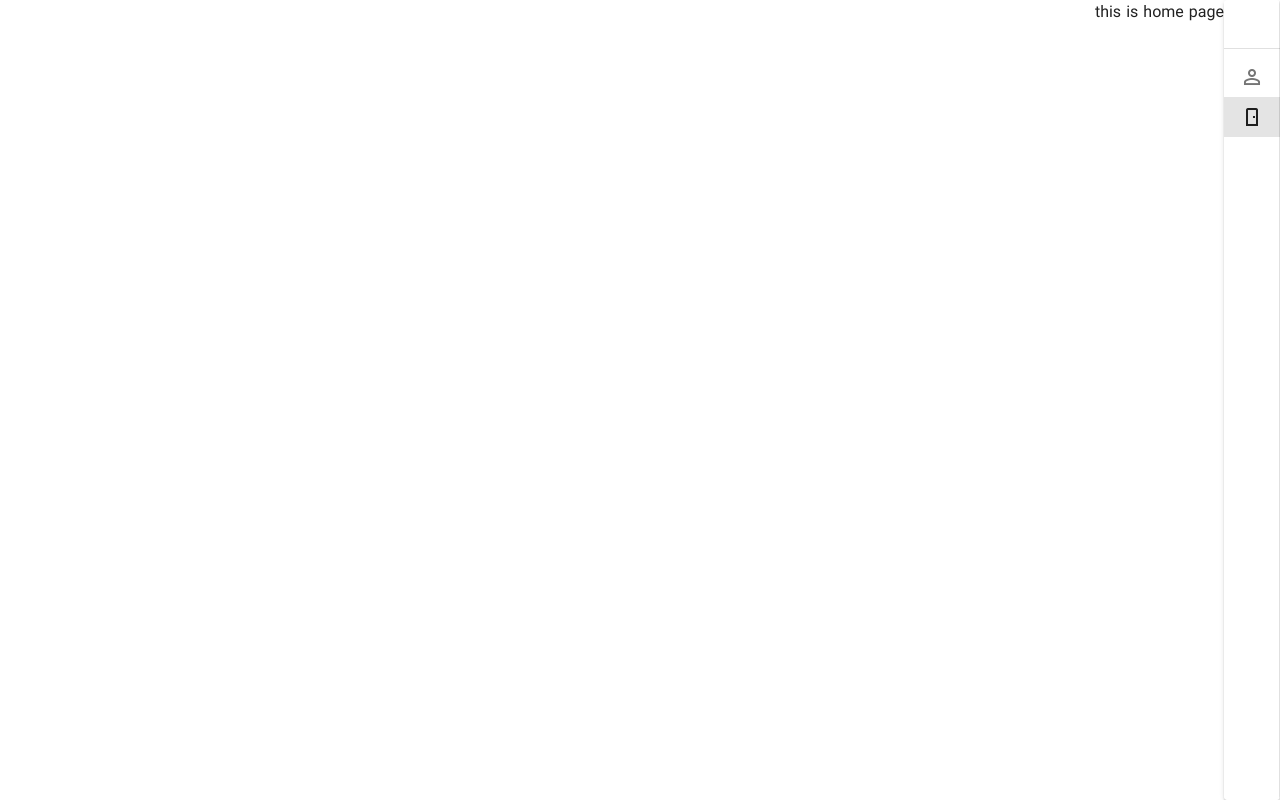
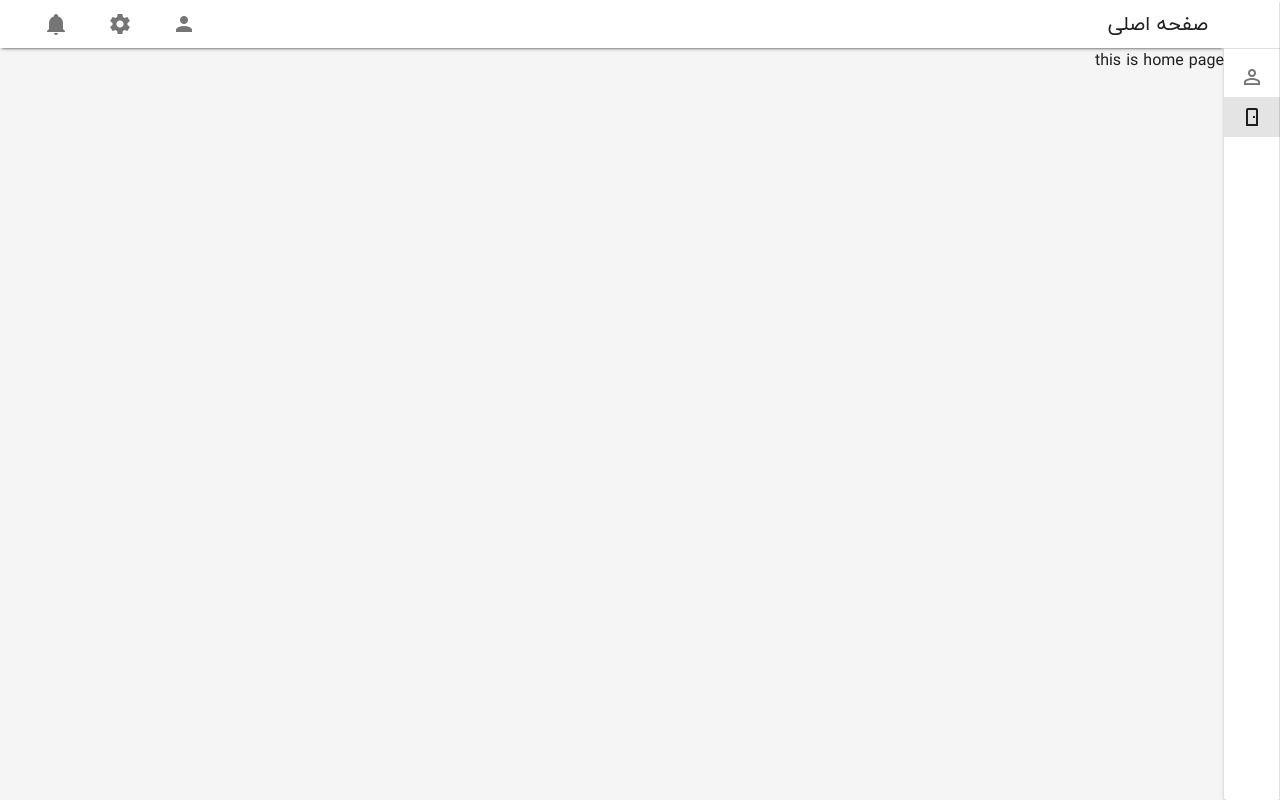
Before and after one commit to mmd1380/Project, a Vue app: page /auth in a window 1280 px wide. Both pictures are taken after a click on the button "ورود به سیستم". Built offline with nearby package versions, Linux system fonts and the light colour scheme.

Commit message:
add header to default layout

```diff
--- /dev/null
+++ b/src/components/layout/AppHeader.vue
@@ -0,0 +1,33 @@
+<template>
+  <v-card>
+    <v-toolbar dense flat tile>
+      <v-toolbar-title>{{ title }}</v-toolbar-title>
+      <v-spacer></v-spacer>
+
+      <v-toolbar-items class="px-2">
+        <v-btn rounded tile icon class="mx-2">
+          <v-icon>mdi-account</v-icon>
+        </v-btn>
+        <v-btn icon class="mx-2">
+          <v-icon>mdi-cog</v-icon>
+        </v-btn>
+        <v-btn icon class="mx-2">
+          <v-icon>mdi-bell</v-icon>
+        </v-btn>
+      </v-toolbar-items>
+    </v-toolbar>
+  </v-card>
+</template>
+
+<script>
+export default {
+  name: "AppHeader",
+  data: () => ({
+    title: "صفحه اصلی"
+  })
+}
+</script>
+
+<style scoped>
+
+</style>
--- a/src/components/layout/AppMenu.vue
+++ b/src/components/layout/AppMenu.vue
@@ -1,9 +1,9 @@
 <template>
   <v-card>
     <v-navigation-drawer
-        v-model="drawer"
-        :mini-variant.sync="mini"
-        permanent
+      v-model="drawer"
+      :mini-variant.sync="mini"
+      permanent
     >
       <v-list-item class="px-2">
 
--- a/src/layout/default.vue
+++ b/src/layout/default.vue
@@ -1,17 +1,21 @@
 <template>
-  <div class="d-flex">
+  <div class="d-flex overflow-hidden">
     <AppMenu></AppMenu>
     <div class="view">
-      <slot></slot>
+      <AppHeader></AppHeader>
+      <div class="content">
+        <slot></slot>
+      </div>
     </div>
   </div>
 </template>
 
 <script>
 import AppMenu from "@/components/layout/AppMenu";
+import AppHeader from "@/components/layout/AppHeader";
 export default {
 name: "default",
-  components: {AppMenu}
+  components: {AppHeader, AppMenu}
 }
 </script>
 
@@ -19,5 +23,7 @@ name: "default",
 .view {
   width: 100%;
   height: 100vh;
+  overflow: auto;
+  background-color: #f5f5f5 !important;
 }
 </style>
--- a/src/pages/Login.vue
+++ b/src/pages/Login.vue
@@ -9,9 +9,9 @@
         <v-stepper-content step="1">
           <v-row class="back_btn">
             <v-btn
-                rounded
-                icon
-                @click="el = 2"
+              rounded
+              icon
+              @click="el = 2"
             >
               <v-icon>mdi-arrow-left-circle-outline</v-icon>
             </v-btn>
@@ -129,7 +129,6 @@ export default {
   data: () => ({
     showPass: true,
     el: 2,
-    showForgetPage: false,
     rules: [
       value => !!value || 'پر کردن این فیلد الزامیست.',
       value => (value && value.length >= 5) || 'حداقل 5 کاراکتر',
```
